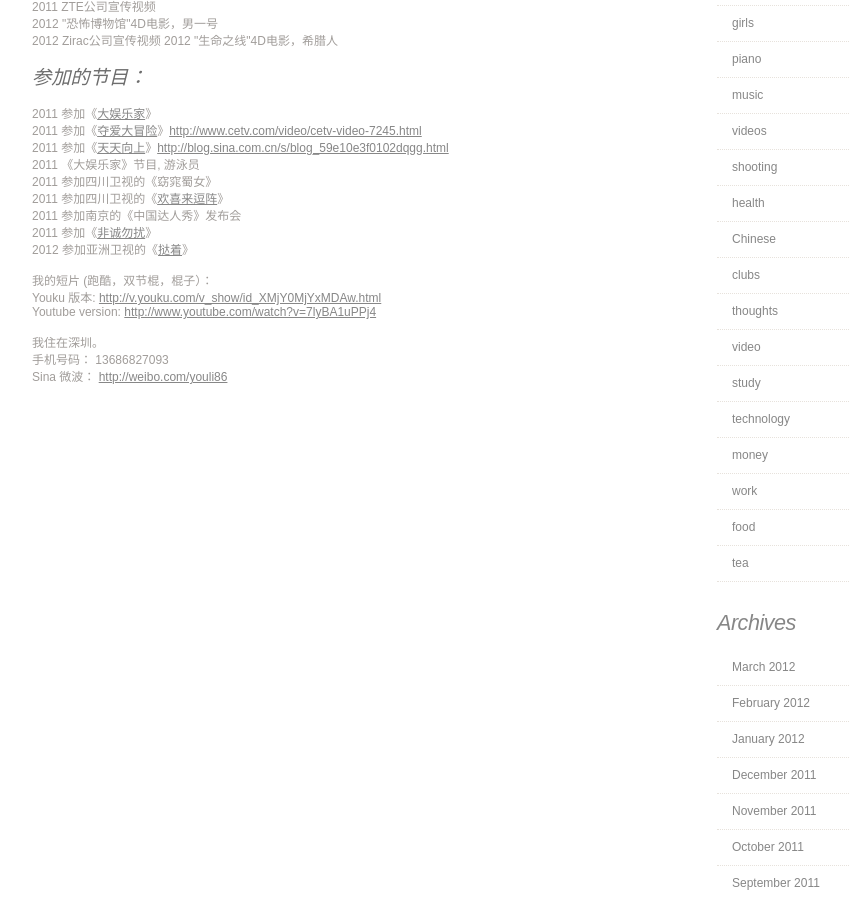
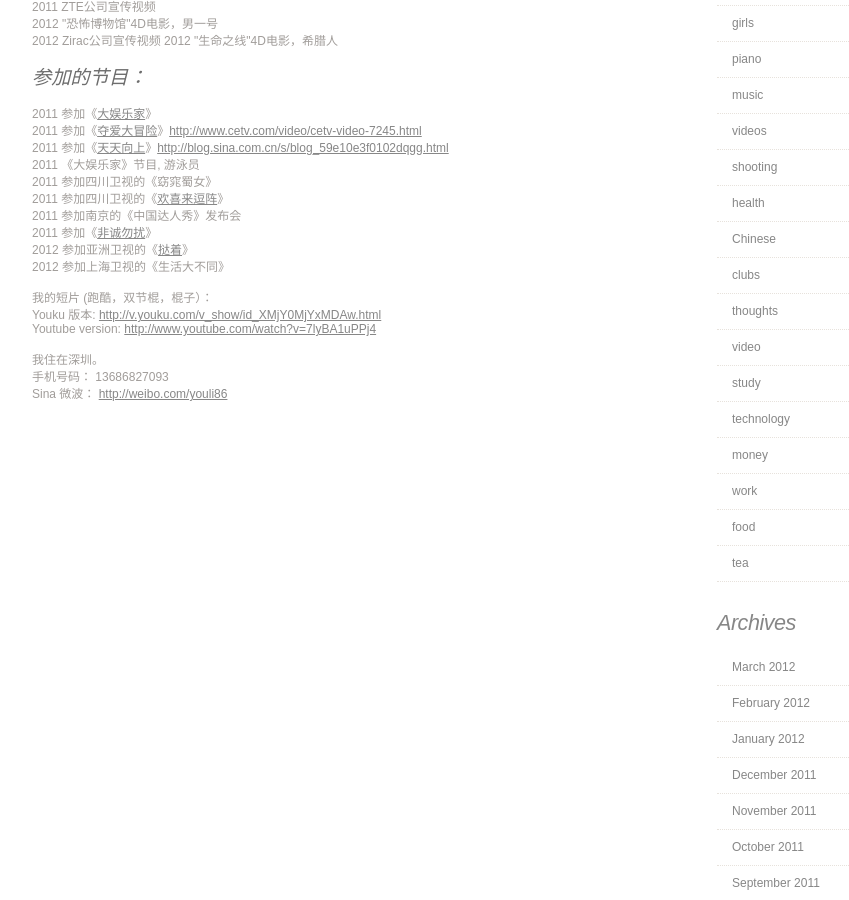
Before and after one commit to iurii/iurii.github.com, a Jekyll site: the page built from about.html, in a window 1280 px wide and 900 px high, scrolled down 428 px. Shown: the whole window, without its empty margins (143-992 px from the left). Built offline with Jekyll 4.4.1, drawn with Linux system fonts in a browser that asks for light colours; comment, search, counter and statistics services are not loaded.

Commit message:
about changed

```diff
--- a/about.html
+++ b/about.html
@@ -36,6 +36,7 @@ Mob.(China): 13686827093<br />
 2011 参加南京的《中国达人秀》发布会<br />
 2011 参加《<a href="http://www.jstv.com/c/ws/fcwr/201112/t20111217_697807.shtml" target="_blank">非诚勿扰</a>》<br />
 2012 参加亚洲卫视的《<a href="http://youtu.be/n8iZ2KCxo3U?t=22m14s">挞着</a>》<br />
+2012 参加上海卫视的《生活大不同》<br />
 
 <br />
 我的短片 (跑酷，双节棍，棍子）：<br />
```
